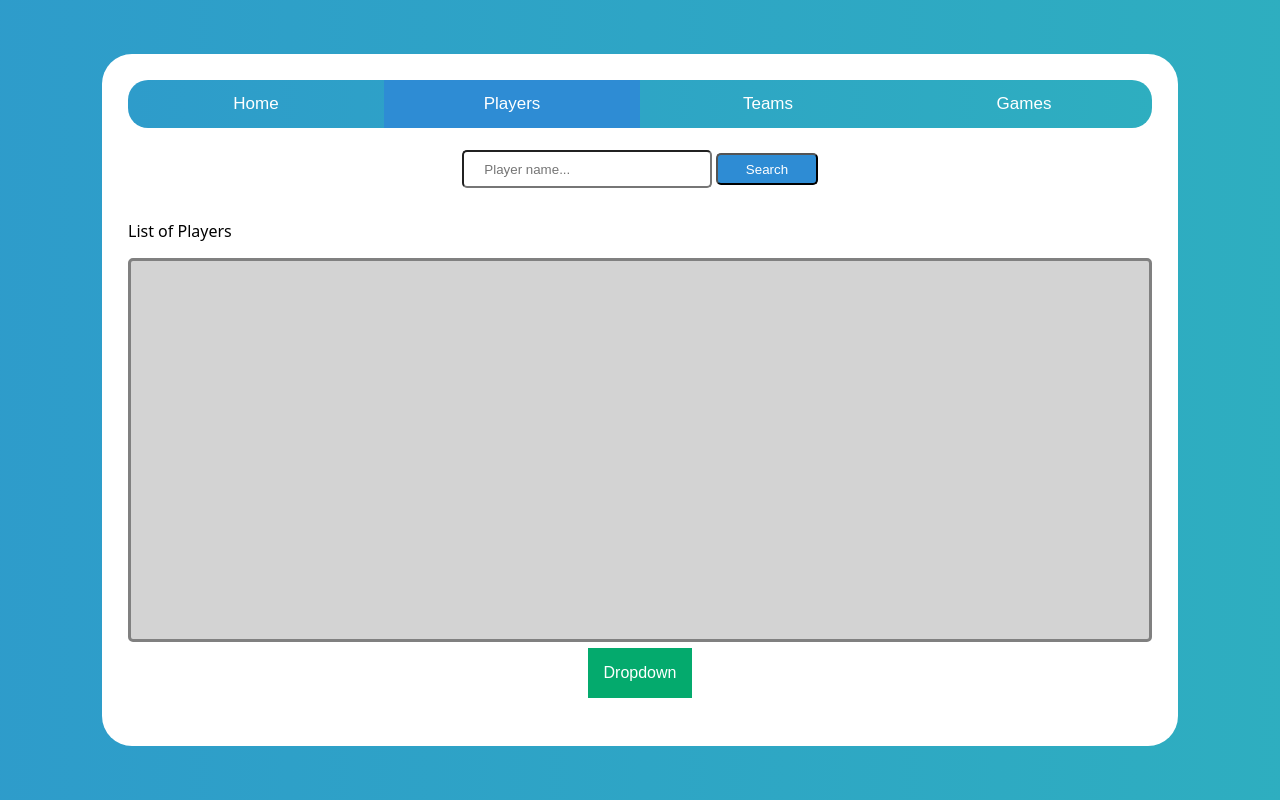
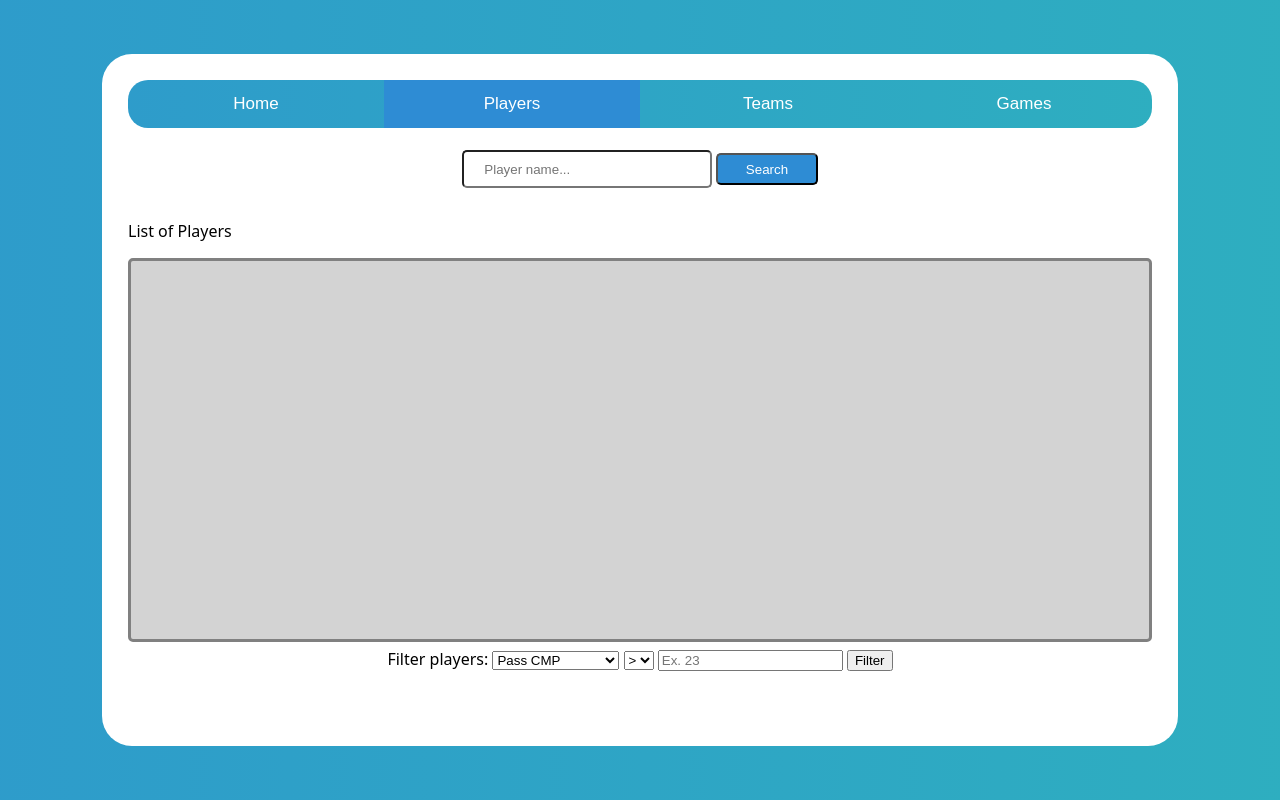
Before and after one commit to MadSuleiman/FootballAnalytics, a Flask app: template templates/players.html in a window 1280 px wide. Run offline with Flask 2, Linux system fonts and the light colour scheme; the template is opened without the code that fills it, so the values that code supplies are empty.

Commit message:
added filtering

```diff
--- a/routes.py
+++ b/routes.py
@@ -51,6 +51,13 @@ def playersOrder(order):
 
     return render_template("players.html", players = p)
 
+@app.route("/players/having/<have>", )
+def playersHave(have):
+    p = models.playerStats(have = ("having "+ have + "  "))
+    # p = models.playerStats()
+
+    return render_template("players.html", players = p)
+
 @app.route("/player", )
 def player():
     return redirect(url_for("/players"))
@@ -92,6 +99,12 @@ def gamesOrder(order):
 
     return render_template("games.html", games = g)
 
+@app.route("/games/having/<have>", )
+def gamesHaving(have):
+    g = models.statsByGame(having = (" having "+ have+ " "))
+
+    return render_template("games.html", games = g)
+
 @app.route("/games/<id>", )
 def gamesSearch(id):
     g = models.gameByID(id)[0]
--- a/static/js/home.js
+++ b/static/js/home.js
@@ -10,3 +10,11 @@ function search(url){
     }
     jumpToLink(url+name)
 }
+
+function having(url){
+    const stat = document.getElementById("stat").value
+    const comparison = document.getElementById("comparison").value
+    const integ = document.getElementById("having").value
+    const haver = stat+comparison+integ
+    jumpToLink(url+haver)
+}
--- a/templates/players.html
+++ b/templates/players.html
@@ -63,27 +63,34 @@
         <br>
         <br>
         <div class = "having">
-            <div class="dropdown">
-                <button class="dropbtn">Dropdown</button>
-                <select class="dropdown-content">
-                    <option value = "">Pass CMP</option>
-                    <option value = "">Pass ATT</option>
-                    <option value = "">Pass YDS</option>
-                    <option value = "">Pass TD</option>
-                    <option value = "">Pass INT</option>
-                    <option value = "">Pass SACK</option>
-                    <option value = "">Pass SACK_YDS</option>
-                    <option value = "">Pass LONG</option>
-                    <option value = "">Pass RT</option>
-                    <option value = "">Rush ATT</option>
-                    <option value = "">Rush YDS</option>
-                    <option value = "">Rush TD</option>
-                    <option value = "">Rush LONG</option>
-                    <option value = "">Targets</option>
-                    <option value = "">Rec</option>
-                    <option value = "">Rec YDS</option>
-                    <option value = "">Rec TD</option>
+            <div >
+                <label>Filter players:</label>
+                <select id="stat">
+                    <option value = "sum(pass_cmp)">Pass CMP</option>
+                    <option value = "sum(pass_att)">Pass ATT</option>
+                    <option value = "sum(pass_yds)">Pass YDS</option>
+                    <option value = "sum(pass_td)">Pass TD</option>
+                    <option value = "sum(pass_int)">Pass INT</option>
+                    <option value = "sum(pass_sacked)">Pass SACK</option>
+                    <option value = "sum(pass_sacked_yds)">Pass SACK_YDS</option>
+                    <option value = "sum(pass_long)">Pass LONG</option>
+                    <option value = "sum(pass_rating)">Pass RT</option>
+                    <option value = "sum(rush_att)">Rush ATT</option>
+                    <option value = "sum(rush_yds)">Rush YDS</option>
+                    <option value = "sum(rush_td)">Rush TD</option>
+                    <option value = "sum(rush_long)">Rush LONG</option>
+                    <option value = "sum(targets)">Targets</option>
+                    <option value = "sum(rec)">Rec</option>
+                    <option value = "sum(rec_yds)">Rec YDS</option>
+                    <option value = "sum(rec_td)">Rec TD</option>
                 </select>
+                <select id="comparison">
+                    <option value = ">" >></option>
+                    <option value = "=" >=</option>
+                    <option value = "<" ><</option>
+                </select>
+                <input id="having" type="number" placeholder="Ex. 23">
+                <button onclick="having('/players/having/')">Filter</button>
               </div>
         </div>
     </div>
```
Also changed, not shown: models.py (+4 -4 lines), templates/games.html (+33 -0 lines).
